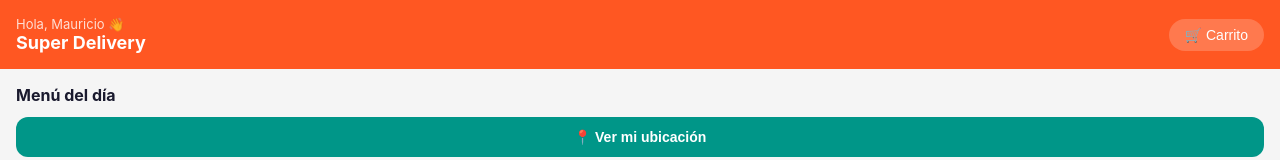
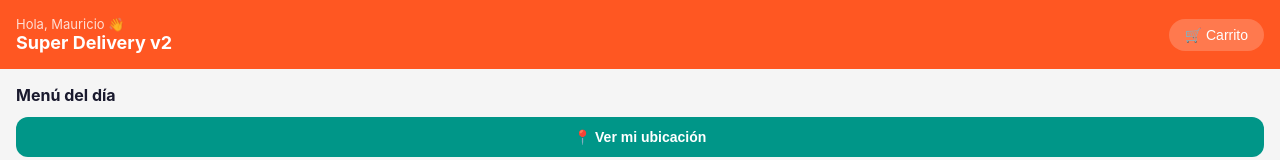
Before and after one commit to mauriciocantor/miniapp-delivery, a React (Vite) app: page / in a window 1280 px wide. Shown: the top 160 px of the page. Built offline with nearby package versions, Linux system fonts and the light colour scheme.

Commit message:
feat: version 2 del header

```diff
--- a/src/App.tsx
+++ b/src/App.tsx
@@ -141,7 +141,7 @@ async function handleGetLocation() {
               Hola, {user?.name.split(' ')[0]} 👋
             </div>
             <div style={{ color: 'white', fontWeight: 700, fontSize: 18 }}>
-              Super Delivery
+              Super Delivery v2
             </div>
           </div>
           {view === 'catalog' && (
```
